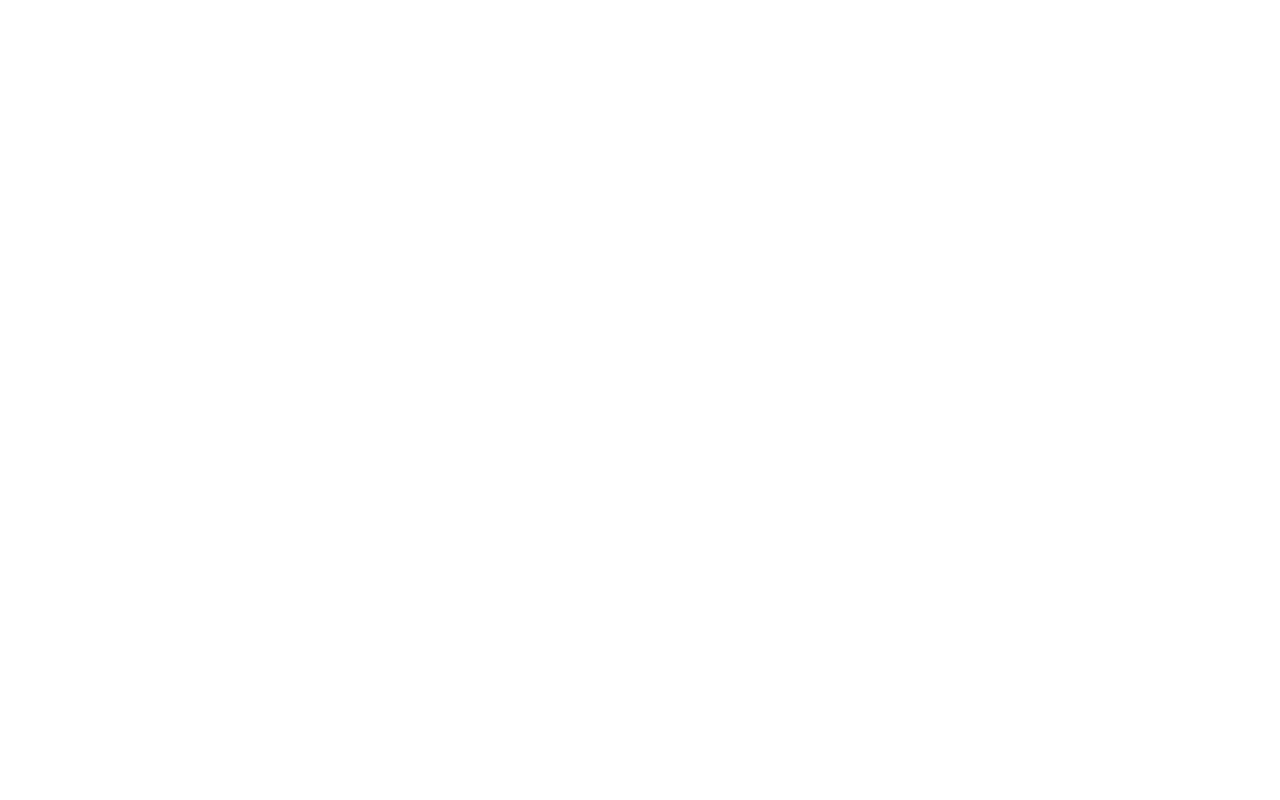
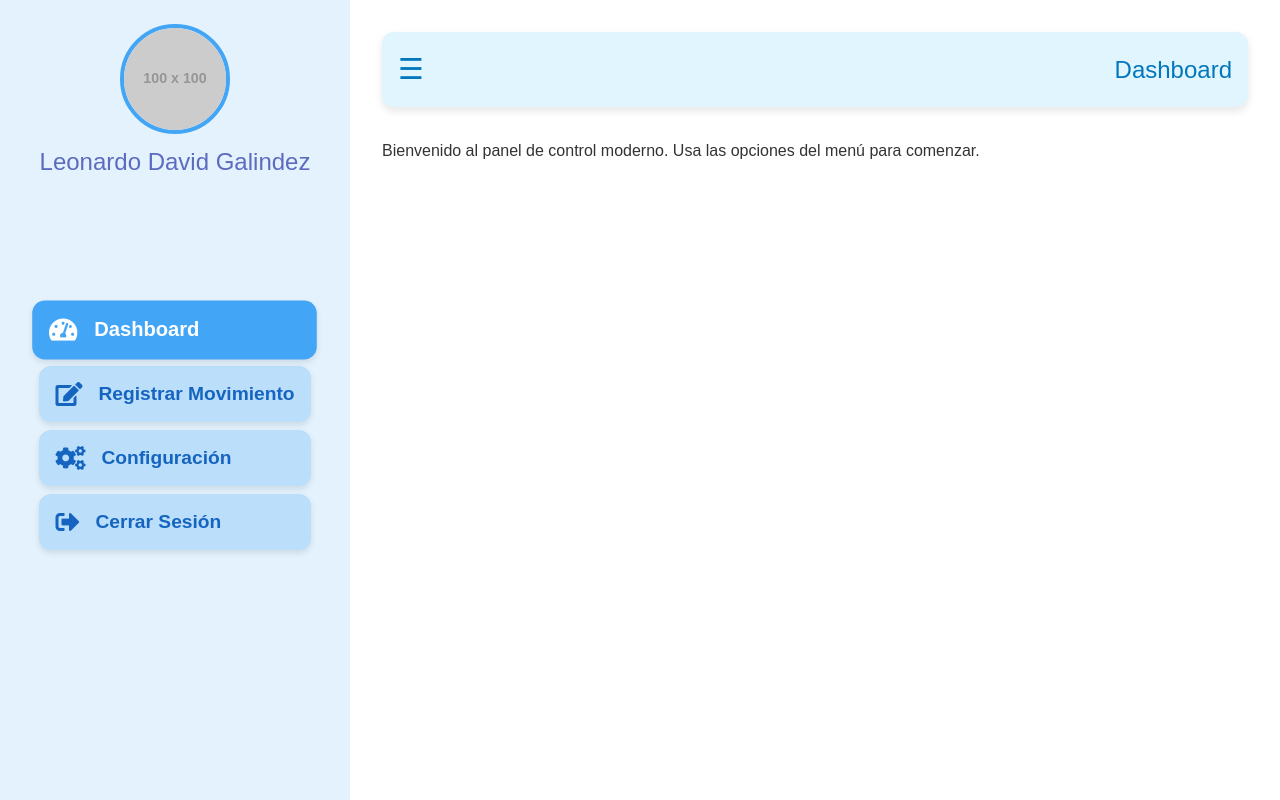
Before and after one commit to Leonardo-Galindez/WhereIsMyMoney, a plain HTML site: page client/pages/home.html in a window 1280 px wide. Drawn offline with nearby package versions, Linux system fonts and the light colour scheme; placeholder pictures from the web are drawn by us.

Commit message:
armando home

```diff
--- a/client/components/auth.js
+++ b/client/components/auth.js
@@ -23,7 +23,7 @@ export function signIn() {
                         </div>
                     </div>
                     <div class="field">
-                        <button type="submit" class="button is-primary is-fullwidth">Iniciar Sesión</button>
+                        <button type="submit" class="button is-primary is-fullwidth"><a href="/client/pages/home.html">Iniciar Sesión</a></button>
                     </div>
                     <p class="has-text-centered">
                         ¿No tienes cuenta? <a href="#register-form" id="toggle-to-register">Regístrarse</a>
--- /dev/null
+++ b/client/controllers/controller-home.js
@@ -0,0 +1,24 @@
+document.addEventListener('DOMContentLoaded', () => {
+    const burger = document.querySelector('.burger');
+    const sidebar = document.querySelector('.sidebar');
+    const mainContent = document.querySelector('.main-content');
+
+    burger.addEventListener('click', () => {
+        if (sidebar.classList.contains('hidden')) {
+            sidebar.classList.remove('hidden');
+            setTimeout(() => {
+                sidebar.style.transform = 'translateX(0)';
+                sidebar.style.opacity = '1';
+                sidebar.style.visibility = 'visible';
+            }, 10); // Pequeño retraso para activar la animación
+        } else {
+            sidebar.style.transform = 'translateX(-100%)';
+            sidebar.style.opacity = '0';
+            sidebar.style.visibility = 'hidden';
+            setTimeout(() => {
+                sidebar.classList.add('hidden');
+            }, 300); // Retraso igual a la duración de la transición
+        }
+        mainContent.classList.toggle('full-width');
+    });
+});
--- a/client/render.js
+++ b/client/controllers/renderIndex.js
@@ -1,4 +1,4 @@
-import { signIn,signUp } from './components/auth.js';
+import { signIn,signUp } from '../components/auth.js';
 
 document.addEventListener('DOMContentLoaded', () => {
     render();
--- a/client/pages/home.html
+++ b/client/pages/home.html
@@ -0,0 +1,44 @@
+<!DOCTYPE html>
+<html lang="es">
+<head>
+    <meta charset="UTF-8">
+    <meta name="viewport" content="width=device-width, initial-scale=1.0">
+    <title>WhereIsMyMoney</title>
+    <link rel="stylesheet" href="https://cdn.jsdelivr.net/npm/bulma@0.9.4/css/bulma.min.css">
+    <link href="https://cdnjs.cloudflare.com/ajax/libs/font-awesome/5.15.4/css/all.min.css" rel="stylesheet">
+    <link rel="stylesheet" href="../styles/home.css">
+</head>
+<body>
+    <div class="layout">
+        <!-- Sidebar -->
+        <aside class="sidebar">
+            <div class="user-details">
+                <img src="https://via.placeholder.com/100" alt="User Photo" />
+                <p>Leonardo David Galindez</p>
+            </div>
+            <hr />
+            <nav class="menu">
+                <ul class="menu-list">
+                    <li><a href="#" class="active"><i class="fas fa-tachometer-alt"></i><span>Dashboard</span></a></li>
+                    <li><a href="#"><i class="fas fa-edit"></i><span>Registrar Movimiento</span></a></li>
+                    <li><a href="#"><i class="fas fa-cogs"></i><span>Configuración</span></a></li>
+                    <li><a href="#"><i class="fas fa-sign-out-alt"></i><span>Cerrar Sesión</span></a></li>
+                </ul>
+            </nav>
+        </aside>
+
+        <!-- Main Content -->
+        <div class="main-content">
+            <nav class="navbar">
+                <span class="burger">☰</span>
+                <h1 class="navbar-title">Dashboard</h1>
+            </nav>
+            <div class="content">
+                <p>Bienvenido al panel de control moderno. Usa las opciones del menú para comenzar.</p>
+            </div>
+        </div>
+    </div>
+
+    <script src="../controllers/controller-home.js"></script>
+</body>
+</html>
--- /dev/null
+++ b/client/styles/home.css
@@ -0,0 +1,238 @@
+/* Base Styling */
+body {
+    font-family: 'Montserrat', sans-serif; /* Tipografía elegante y moderna */
+    font-weight: 500;
+    margin: 0;
+    padding: 0;
+    background-color: var(--background);
+    color: var(--text-color);
+}
+
+/* Ocultar sidebar */
+.sidebar.hidden {
+    display: none;
+    transition: all 0.3s ease-in-out;
+}
+
+/* Expandir main-content */
+.main-content.full-width {
+    width: 100%;
+    margin-left: 0;
+}
+
+
+.layout {
+    display: flex;
+    min-height: 100vh;
+
+}
+
+/* Sidebar Styling */
+.sidebar {
+    width: 250px;
+    background-color: #f5f5f5;
+    height: 100vh;
+    transition: transform 0.3s ease-in-out;
+}
+
+
+/* Main Content Styling */
+.main-content {
+    transition: margin-left 0.3s ease-in-out;
+    padding: 1.5rem;
+    flex-grow: 1;
+}
+
+.main-content.expanded {
+    margin-left: 0; /* Ocupa todo el ancho cuando el sidebar está oculto */
+}
+
+.burger {
+    font-size: 2rem;
+    cursor: pointer;
+    margin-right: 1rem;
+    transition: color 0.3s ease-in-out;
+}
+
+.burger:hover {
+    color: #3273dc; /* Bulma primary color */
+}
+
+@media screen and (max-width: 768px) {
+    .sidebar {
+        position: absolute;
+        top: 0;
+        left: 0;
+        z-index: 10;
+    }
+    .main-content {
+        margin-left: 0; /* No deja espacio en dispositivos pequeños */
+    }
+}
+
+
+.sidebar {
+    background-color: var(--sidebar-bg);
+    color: var(--sidebar-text);
+    width: 350px;
+    padding: 1.5rem;
+    display: flex;
+    flex-direction: column;
+    align-items: center;
+    box-shadow: 3px 0 8px rgba(0, 0, 0, 0.1);
+    transition: all 0.3s ease-in-out;
+
+}
+
+.sidebar .user-details {
+    text-align: center;
+    margin-bottom: 4rem;
+    animation: fadeIn 1s ease-in-out;
+    font-size: 1.5rem;
+}
+
+.sidebar .user-details img {
+    border-radius: 50%;
+    border: 4px solid var(--accent-color);
+    width: 110px;
+    height: 110px;
+    transition: transform 0.3s ease;
+}
+
+.sidebar .user-details img:hover {
+    transform: scale(1.1);
+}
+
+.menu-list {
+    width: 100%;
+}
+
+.menu-list li a {
+    display: flex;
+    align-items: center;
+    gap: 1rem;
+    padding: 1rem;
+    margin: 0.5rem 0;
+    border-radius: 12px;
+    text-decoration: none;
+    font-size: 1.2rem;
+    font-weight: 600;
+    color: var(--sidebar-link);
+    background-color: var(--menu-bg);
+    box-shadow: 0px 3px 6px rgba(0, 0, 0, 0.1);
+    transition: all 0.3s ease-in-out;
+}
+
+.menu-list li a:hover,
+.menu-list li a.active {
+    background-color: var(--accent-color);
+    color: #fff;
+    transform: scale(1.05);
+}
+
+.main-content {
+    flex-grow: 1;
+    background-color: var(--main-bg);
+    color: var(--main-text);
+    padding: 2rem;
+    animation: slideIn 1s ease-in-out;
+}
+
+.navbar {
+    display: flex;
+    align-items: center;
+    justify-content: space-between;
+    padding: 1rem;
+    background-color: var(--navbar-bg);
+    color: var(--navbar-text);
+    border-radius: 12px;
+    box-shadow: 0px 4px 8px rgba(0, 0, 0, 0.1);
+    margin-bottom: 2rem;
+    font-size: 1.5rem;
+}
+
+.burger {
+    font-size: 1.8rem;
+    cursor: pointer;
+    transition: color 0.3s ease;
+}
+
+.burger:hover {
+    color: var(--accent-color);
+}
+
+/* Alegre Paleta de Colores */
+:root {
+    --background: #f5faff;
+    --text-color: #333;
+    --sidebar-bg: #e3f2fd;
+    --sidebar-text: #5c6bc0;
+    --sidebar-link: #1565c0;
+    --menu-bg: #bbdefb;
+    --accent-color: #42a5f5;
+
+    --main-bg: #ffffff;
+    --main-text: #333;
+
+    --navbar-bg: #e1f5fe;
+    --navbar-text: #0277bd;
+}
+
+@media (prefers-color-scheme: dark) {
+    :root {
+        --background: #1e293b;
+        --text-color: #eaeaea;
+        --sidebar-bg: #263238;
+        --sidebar-text: #90caf9;
+        --sidebar-link: #64b5f6;
+        --menu-bg: #37474f;
+        --accent-color: #1e88e5;
+
+        --main-bg: #2c3e50;
+        --main-text: #eaeaea;
+
+        --navbar-bg: #1e293b;
+        --navbar-text: #81d4fa;
+    }
+}
+
+/* Animaciones */
+@keyframes fadeIn {
+    from {
+        opacity: 0;
+    }
+    to {
+        opacity: 1;
+    }
+}
+
+@keyframes slideIn {
+    from {
+        transform: translateY(-20px);
+        opacity: 0;
+    }
+    to {
+        transform: translateY(0);
+        opacity: 1;
+    }
+}
+
+/* Responsiveness */
+@media screen and (max-width: 768px) {
+    .sidebar {
+        display: none;
+    }
+
+    .main-content {
+        padding: 1rem;
+    }
+}
+
+.menu-list li a i {
+    font-size: 1.5rem;
+}
+
+.menu-list li a span {
+    flex-grow: 1;
+    font-weight: bold;
+}
--- a/client/styles/index.css
+++ b/client/styles/index.css
@@ -1,15 +1,133 @@
-*{
+/* Global Styling */
+body {
+    font-family: 'Montserrat', sans-serif;
+    background-color: var(--background);
+    color: var(--text-color);
     margin: 0;
     padding: 0;
-}
-
-.container{
-    display:flex;
+    display: flex;
     justify-content: center;
     align-items: center;
     height: 100vh;
+    overflow: hidden;
 }
 
-#login-form, #register-form{
-    width: 400px;
+
+/* Form Container */
+.container {
+    display: flex;
+    justify-content: center;
+    align-items: center;
+    width: 100%;
+    height: 100%;
+    margin: 0;
+    padding: 0;
+    box-sizing: border-box;
 }
+
+/* Form Boxes */
+.box {
+    background-color: var(--sidebar-bg);
+    border-radius: 12px;
+    padding: 2rem;
+    box-shadow: 0px 6px 12px rgba(0, 0, 0, 0.2);
+    width: 100%;
+    max-width: 400px;
+    transition: all 0.3s ease;
+    overflow: hidden;
+    margin: auto;
+}
+
+.box:hover {
+    transform: translateY(-5px);
+    box-shadow: 0px 10px 20px rgba(0, 0, 0, 0.2);
+}
+
+/* Titles and Links */
+.title {
+    color: var(--accent-color);
+    font-weight: bold;
+    margin-bottom: 1rem;
+    text-shadow: 0 2px 4px rgba(0, 0, 0, 0.2);
+}
+
+a {
+    color: var(--sidebar-link);
+    text-decoration: none;
+    font-weight: 600;
+    transition: color 0.3s ease;
+}
+
+a:hover {
+    color: var(--accent-color);
+}
+
+/* Inputs and Buttons */
+.input {
+    border-radius: 8px;
+    padding: 10px;
+    border: 1px solid var(--accent-color);
+    transition: all 0.3s ease;
+}
+
+.input:focus {
+    outline: none;
+    box-shadow: 0 0 8px var(--accent-color);
+    border-color: var(--accent-color);
+}
+
+.button {
+    background-color: var(--accent-color);
+    color: #fff;
+    border-radius: 8px;
+    font-weight: bold;
+    padding: 0.75rem;
+    border: none;
+    transition: all 0.3s ease;
+    cursor: pointer;
+}
+
+.button:hover {
+    background-color: #0288d1;
+    transform: translateY(-2px);
+    box-shadow: 0px 4px 8px rgba(0, 0, 0, 0.2);
+}
+
+.button:active {
+    transform: translateY(0);
+    box-shadow: 0px 2px 4px rgba(0, 0, 0, 0.1);
+}
+
+/* Responsive Design */
+@media (max-width: 768px) {
+    .box {
+        padding: 1.5rem;
+    }
+
+    .title {
+        font-size: 1.5rem;
+    }
+
+    .input, .button {
+        font-size: 1rem;
+    }
+}
+
+/* Color Variables */
+:root {
+    --background: #f3f8ff;
+    --text-color: #333;
+    --sidebar-bg: #ffffff;
+    --sidebar-link: #1976d2;
+    --accent-color: #2196f3;
+}
+
+@media (prefers-color-scheme: dark) {
+    :root {
+        --background: #0f172a;
+        --text-color: #eaeaea;
+        --sidebar-bg: #1e293b;
+        --sidebar-link: #90caf9;
+        --accent-color: #42a5f5;
+    }
+}
```
Also changed, not shown: index.html (+4 -2 lines).
